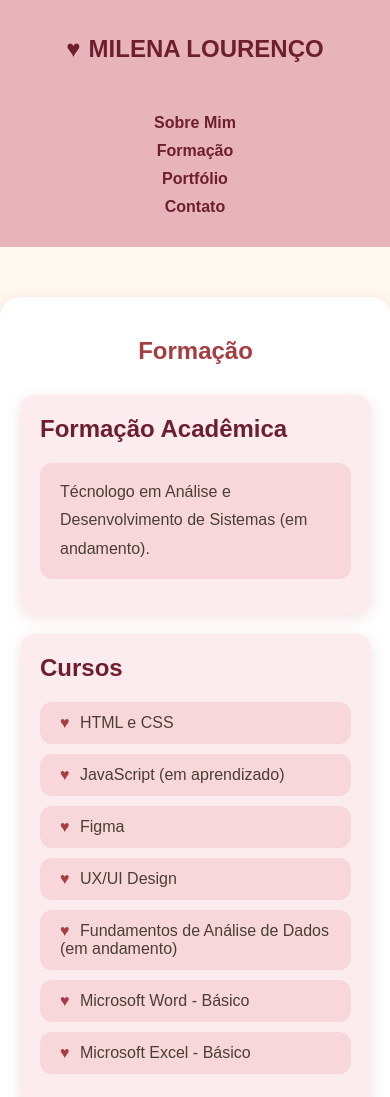
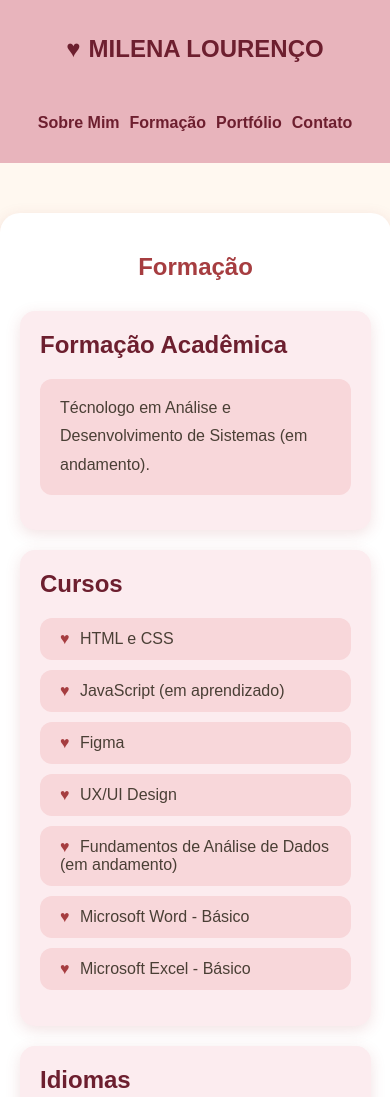
Before and after one commit to milenalourenco16/portfolio-milena-lourenco, a plain HTML site: page formação.html in a window 390 px wide. Shown: the top 1097 px of the page. Drawn offline with Linux system fonts and the light colour scheme.

Commit message:
mudança na responsividade

```diff
--- a/css/style.css
+++ b/css/style.css
@@ -249,7 +249,9 @@
     padding: 20px;
     border-radius: 15px;
     width: 350px;
+    max-width: 350px;
     text-align: center;
+    box-sizing: border-box;
 }
 
 /* Título do projeto */
@@ -384,8 +386,10 @@
     }
 
     #menu{
-        flex-direction: column;
-        align-items: center;
+        display: flex;
+        flex-direction: row;
+        justify-content: center;
+        flex-wrap: wrap;
         gap: 10px;
         padding: 0;
     }
@@ -420,7 +424,7 @@
 
     .card{
         width: 100%;
-        max-width: 350px;
+        max-width: 100%;
     }
 
     #formContato input, #formContato textarea, #formContato button{
```
